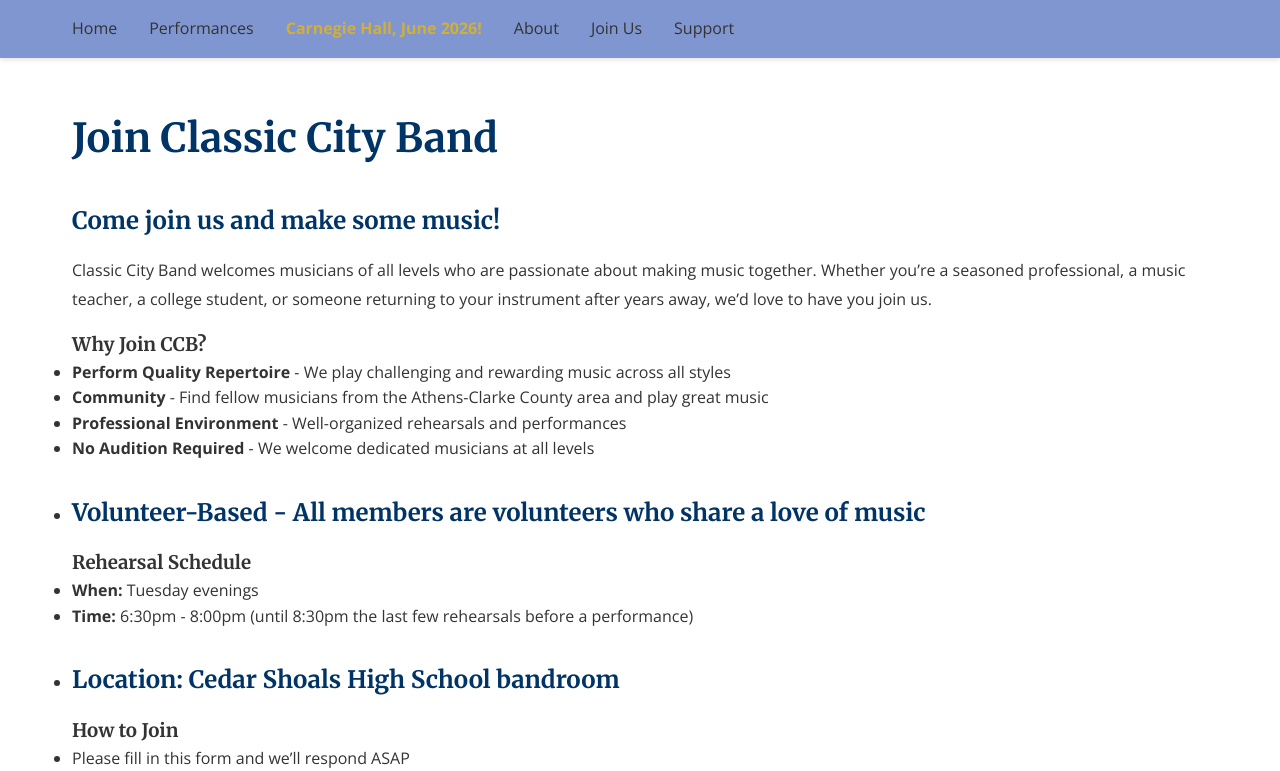
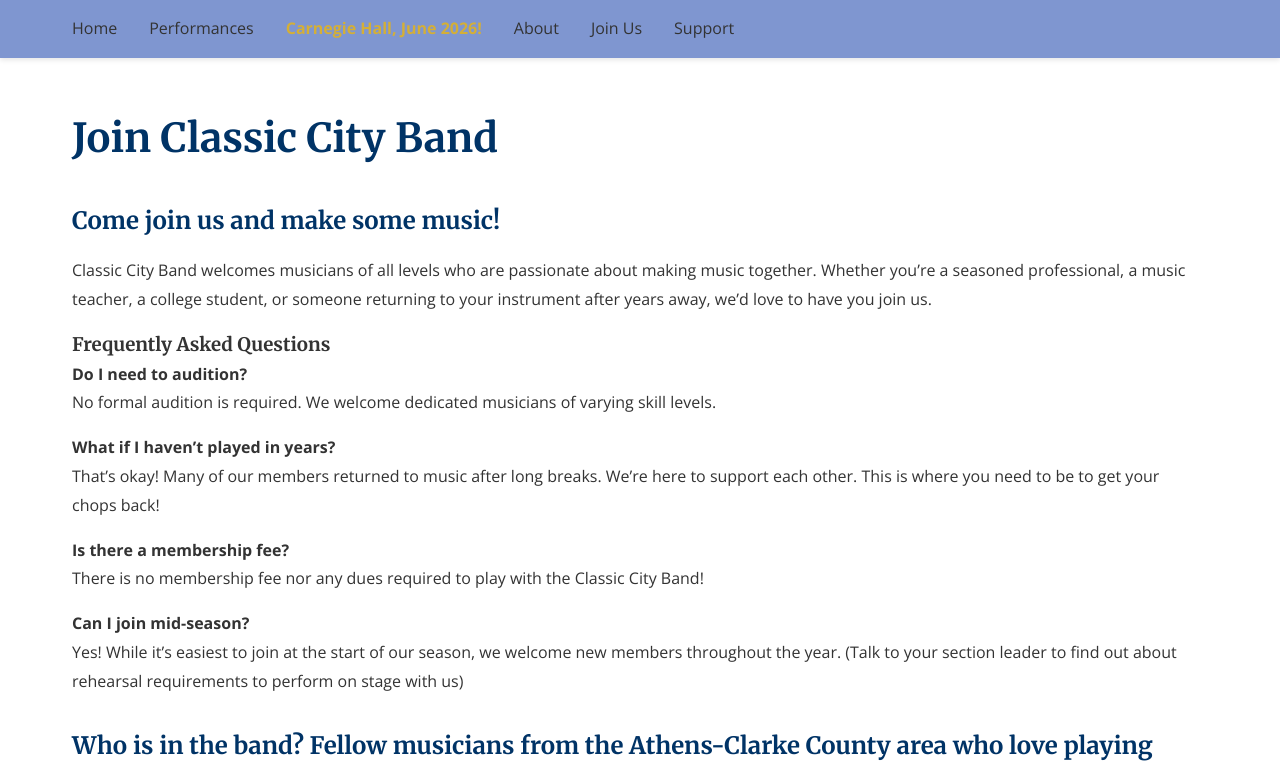
Before and after one commit to webmasterCCB/CCBwebsite, a Jekyll site: the page built from join.md, in a window 1280 px wide and 1400 px high. Shown: the top 771 px of the window. Built offline with Jekyll 4.4.1, drawn with Linux system fonts in a browser that asks for light colours; some of the changed text lies outside the part shown; grey boxes are pictures that could not be loaded.

Commit message:
Update join.md

```diff
--- a/join.md
+++ b/join.md
@@ -6,26 +6,6 @@ title: Join Classic City Band
 ## Come join us and make some music!
 
 Classic City Band welcomes musicians of all levels who are passionate about making music together. Whether you're a seasoned professional, a music teacher, a college student, or someone returning to your instrument after years away, we'd love to have you join us.
-
-### Why Join CCB?
-
-- **Perform Quality Repertoire** - We play challenging and rewarding music across all styles
-- **Community** - Find fellow musicians from the Athens-Clarke County area and play great music
-- **Professional Environment** - Well-organized rehearsals and performances
-- **No Audition Required** - We welcome dedicated musicians at all levels
-- **Volunteer-Based** - All members are volunteers who share a love of music
----
-### Rehearsal Schedule
-
-- **When:** Tuesday evenings
-- **Time:** 6:30pm - 8:00pm (until 8:30pm the last few rehearsals before a performance)
-- **Location:** Cedar Shoals High School bandroom
----
-### How to Join
-- Please fill in this form and we'll respond ASAP
-
-<iframe src="https://docs.google.com/forms/d/e/1FAIpQLScEF2e36z9cN2HCHVdY6lVDWfkp1SbWnz02BMgkQM4EK9FadQ/viewform" width="700" height="3200" frameborder="0" marginheight="0" marginwidth="0">Loading…</iframe>
----
 
 ### Frequently Asked Questions
 
@@ -41,16 +21,21 @@ There is no membership fee nor any dues required to play with the Classic City B
 **Can I join mid-season?**
 Yes! While it's easiest to join at the start of our season, we welcome new members throughout the year. (Talk to your section leader to find out about rehearsal requirements to perform on stage with us)
 
+**Who is in the band?** Fellow musicians from the Athens-Clarke County area who love playing together
 ---
-<!--
-## Join Us for Carnegie Hall!
+### Rehearsal Schedule
 
-We're performing at Carnegie Hall in June 2026! This is an exciting time to join CCB and be part of this historic performance.
+- **When:** Tuesday evenings
+- **Time:** 6:30pm - 8:00pm (until 8:30pm the last few rehearsals before a performance)
+- **Location:** Cedar Shoals High School bandroom
+---
+### Let us know you want to join us
+- Please fill in this form and we'll have a seat for you in the band
 
-[Learn more about our Carnegie Hall campaign](/CCBwebsite/carnegie-hall)
+<iframe src="https://docs.google.com/forms/d/e/1FAIpQLScEF2e36z9cN2HCHVdY6lVDWfkp1SbWnz02BMgkQM4EK9FadQ/viewform" width="700" height="3200" frameborder="0" marginheight="0" marginwidth="0">Loading…</iframe>
+---
 
----
--->
+
 ## Questions?
 
 Contact us at [{{ site.email }}](mailto:{{ site.email }}) - we're happy to chat!
```
